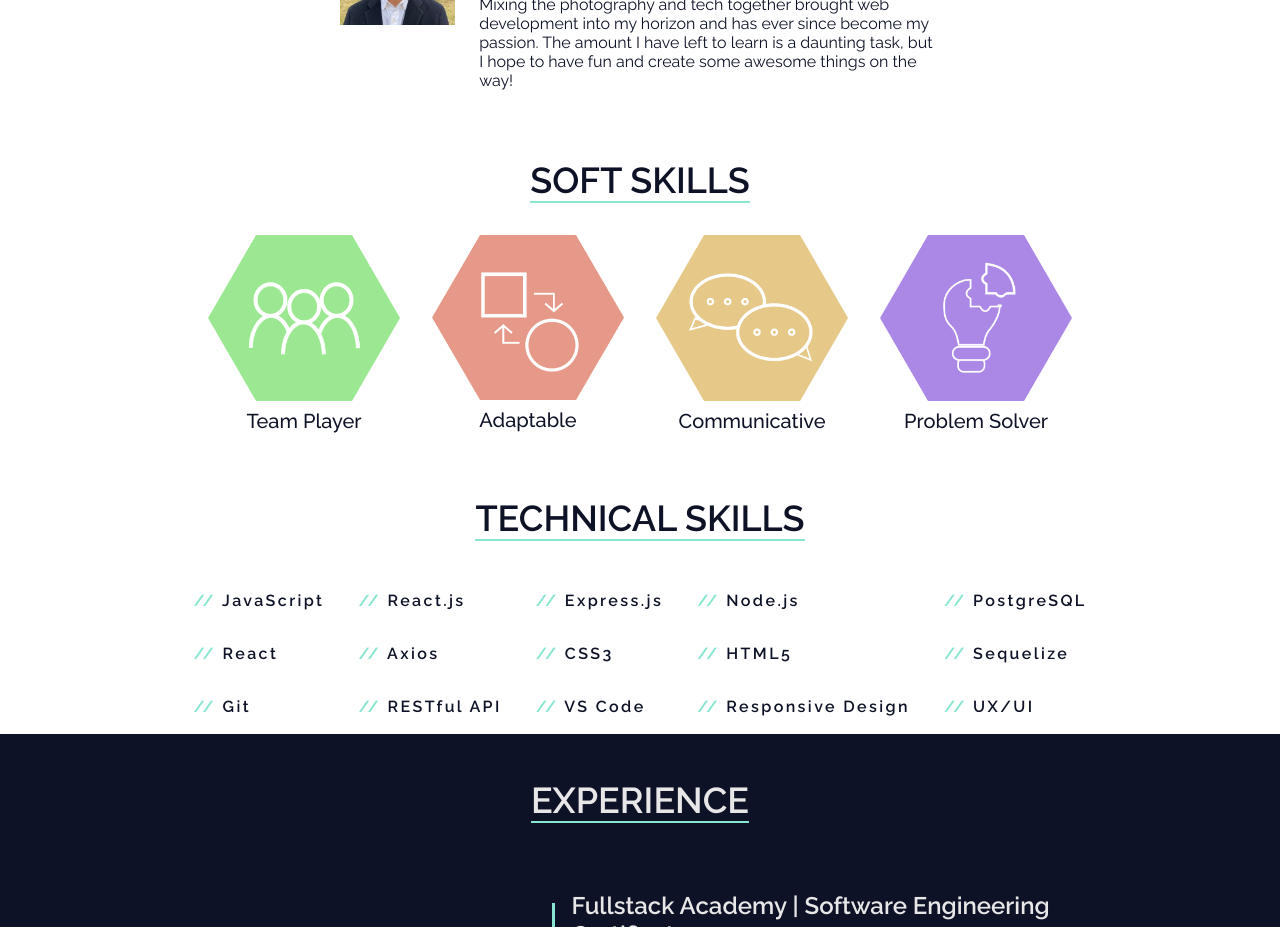
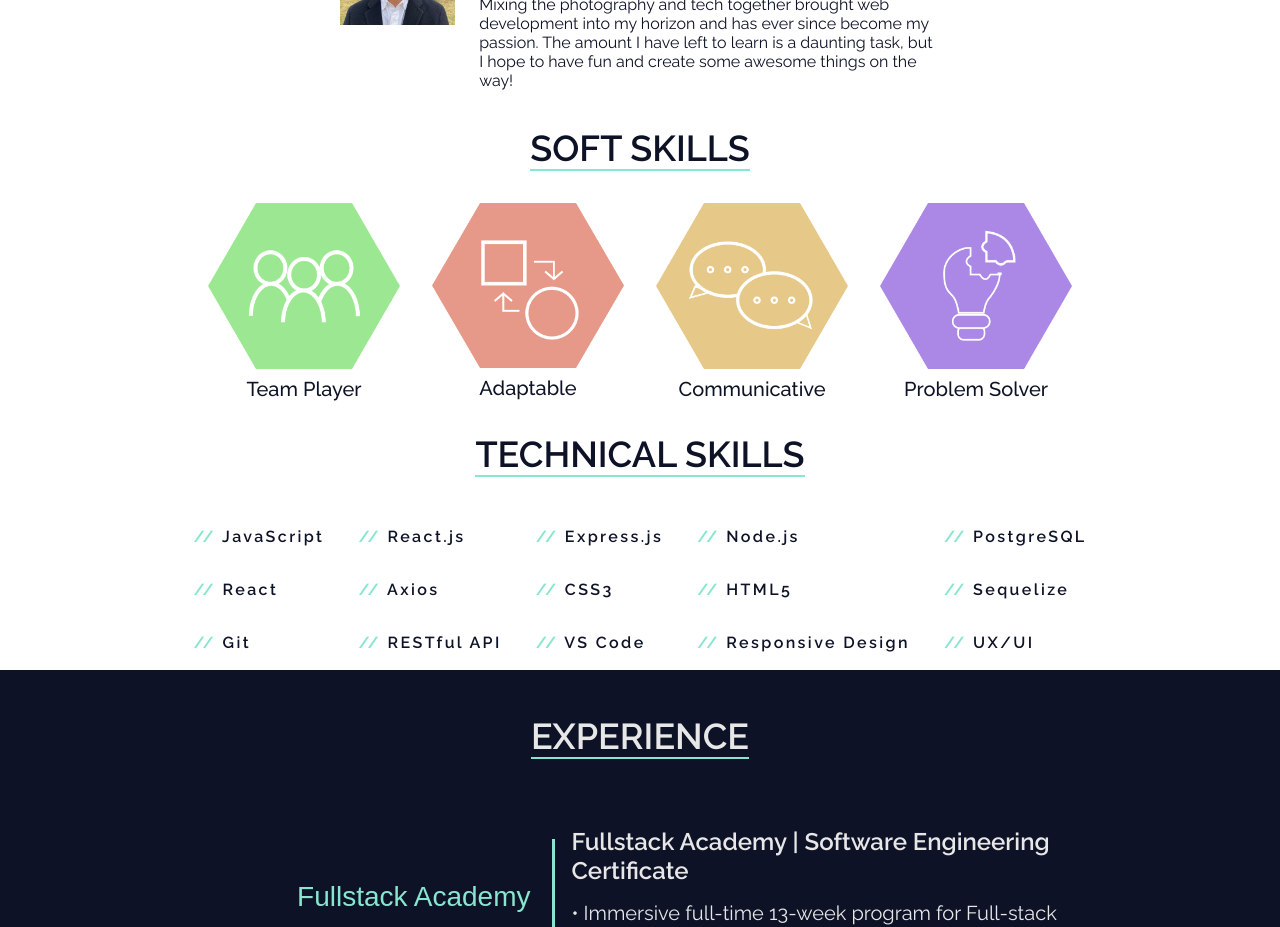
Before and after one commit to justindjsuh/portfolio-site, a React (Create React App) app: page / in a window 1280 px wide. Shown: the part 1160-2087 px from the top of the page. Built offline with nearby package versions, Linux system fonts and the light colour scheme.

Commit message:
changed header margins

```diff
--- a/public/style.css
+++ b/public/style.css
@@ -300,7 +300,7 @@ a {
   text-align: center;
   font-size: 36px;
   font-weight: 600;
-  margin-top: 4rem;
+  margin-top: 2rem;
 }
 
 .soft_skills_header hr {
@@ -338,7 +338,7 @@ a {
 .tech_skills_header {
   font-size: 36px;
   font-weight: 600;
-  margin-top: 4rem;
+  margin-top: 2rem;
 }
 
 .tech_skills_header hr {
```
